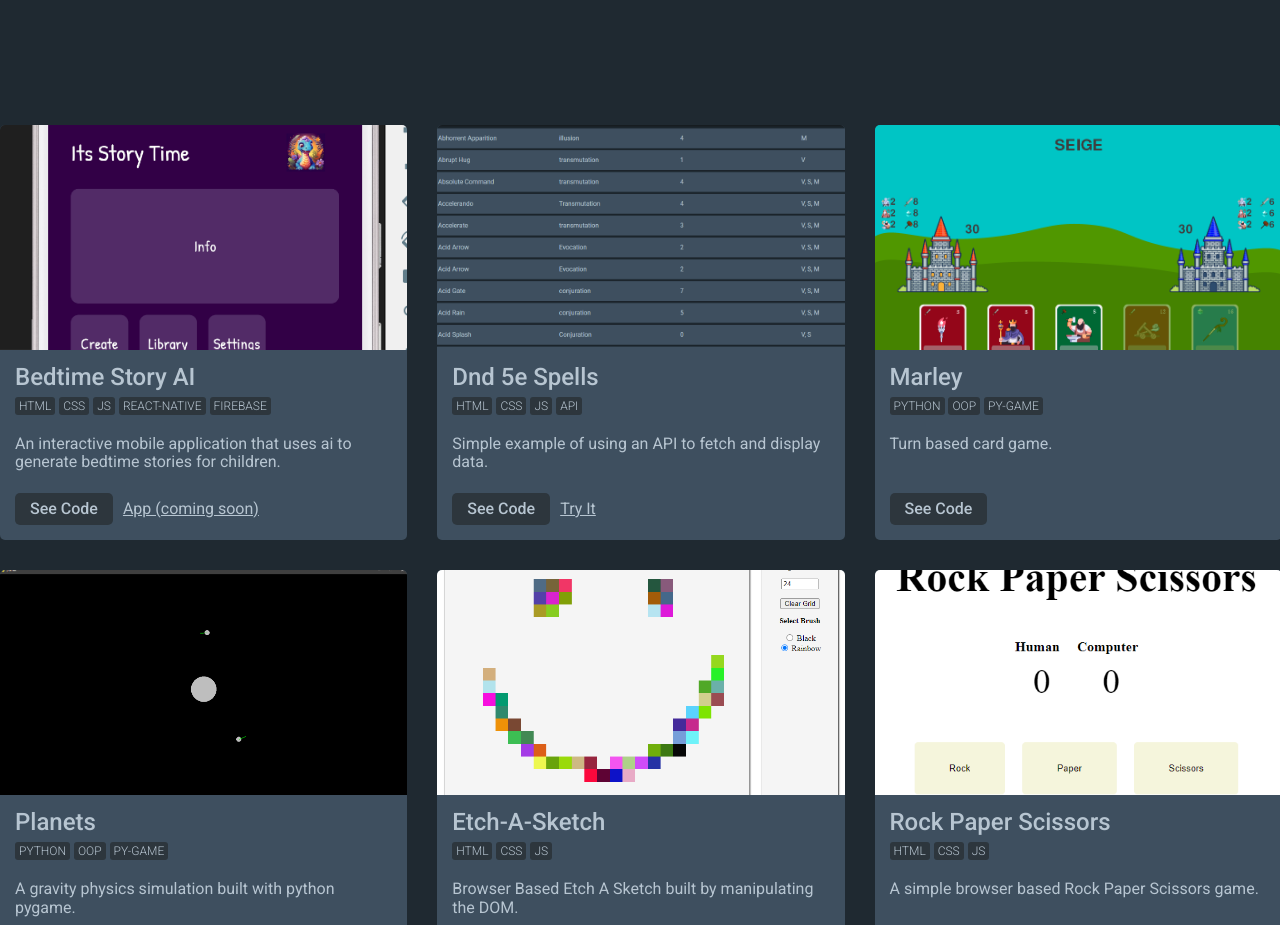
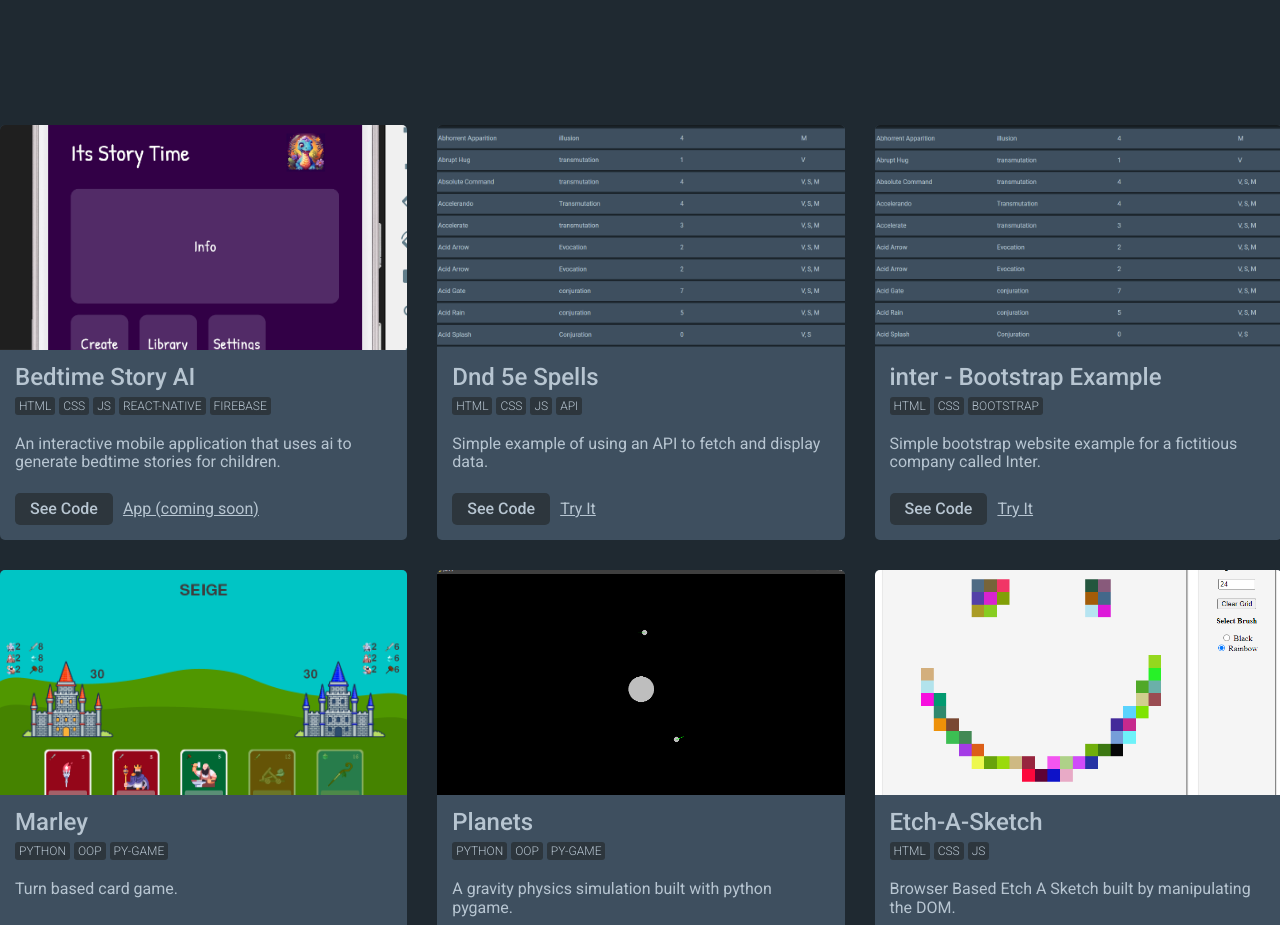
Before and after one commit to xBromsson/portfolio, a website: page index.html in a window 1280 px wide. Shown: the part 940-1865 px from the top of the page. Drawn offline with nearby package versions, Linux system fonts and the light colour scheme.

Commit message:
added bootstrap example to projects

```diff
--- a/index.html
+++ b/index.html
@@ -120,6 +120,37 @@
               >
 
               <a href="https://xbromsson.github.io/dnd-spells/" target="_blank"
+                >Try It</a
+              >
+            </div>
+          </div>
+
+          <!-- BOOTSTRAP EXAMPLE CARD -->
+          <div class="card">
+            <div>
+              <div id="dnd-spells" class="card-image"></div>
+              <div class="card-body">
+                <h2>inter - Bootstrap Example</h2>
+                <span class="badge">HTML</span>
+                <span class="badge">CSS</span>
+                <span class="badge">BOOTSTRAP</span>
+                <p>
+                  Simple bootstrap website example for a fictitious company
+                  called Inter.
+                </p>
+              </div>
+            </div>
+            <div class="card-footer">
+              <a
+                href="https://github.com/xBromsson/bootstrap-website"
+                target="_blank"
+                class="button"
+                >See Code</a
+              >
+
+              <a
+                href="https://xbromsson.github.io/bootstrap-website/"
+                target="_blank"
                 >Try It</a
               >
             </div>
```
